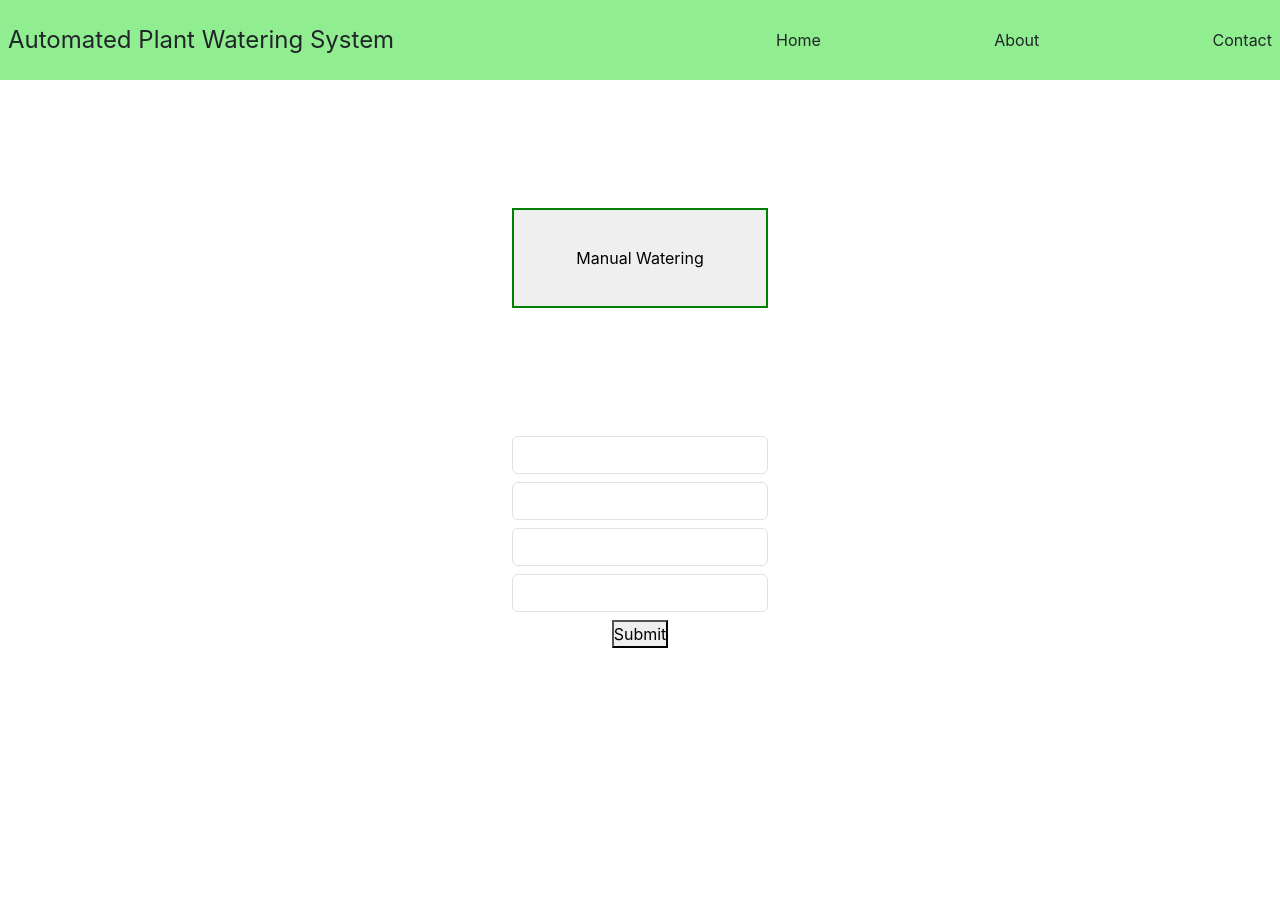
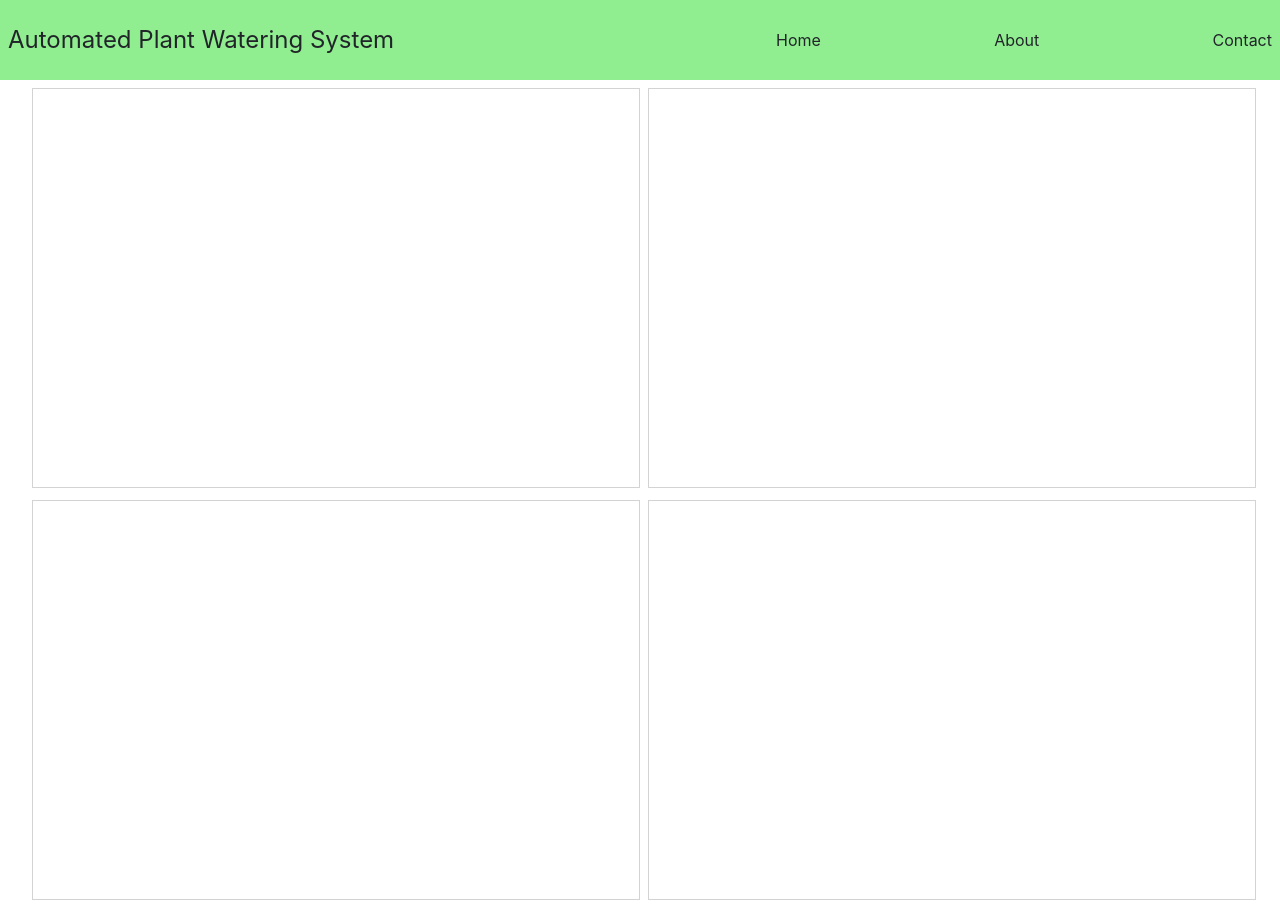
Before and after one commit to ArmyaAli/TPJ655-Plant-Watering-System, an Angular app in the folder Client/: page /dashboard in a window 1280 px wide. Before the commit the page ends 800 px from the top, so only its background shows below. Built offline with nearby package versions, Linux system fonts and the light colour scheme.

Commit message:
basic dashboard structure

```diff
--- a/Client/src/app/Pages/dashboard/dashboard.component.html
+++ b/Client/src/app/Pages/dashboard/dashboard.component.html
@@ -1,6 +1,15 @@
-<button class="triggerButton" (click)="waterThePlant()">Manual Watering</button>
-<input class="form-control scheduling" type="text" />
-<input class="form-control scheduling" type="text" />
-<input class="form-control scheduling" type="text" />
-<input class="form-control scheduling" type="text" />
-<button style="display: block; margin: 0 auto;" (click)="submitSchedule()">Submit</button>
+<div class="dashboardContainer">
+    <div class="dashboardGridContainer">
+        <div class="dashbox">
+        </div>
+        <div class="dashbox">
+
+        </div>
+        <div class="dashbox">
+
+        </div>
+        <div class="dashbox">
+
+        </div>
+    </div>
+</div>
```
